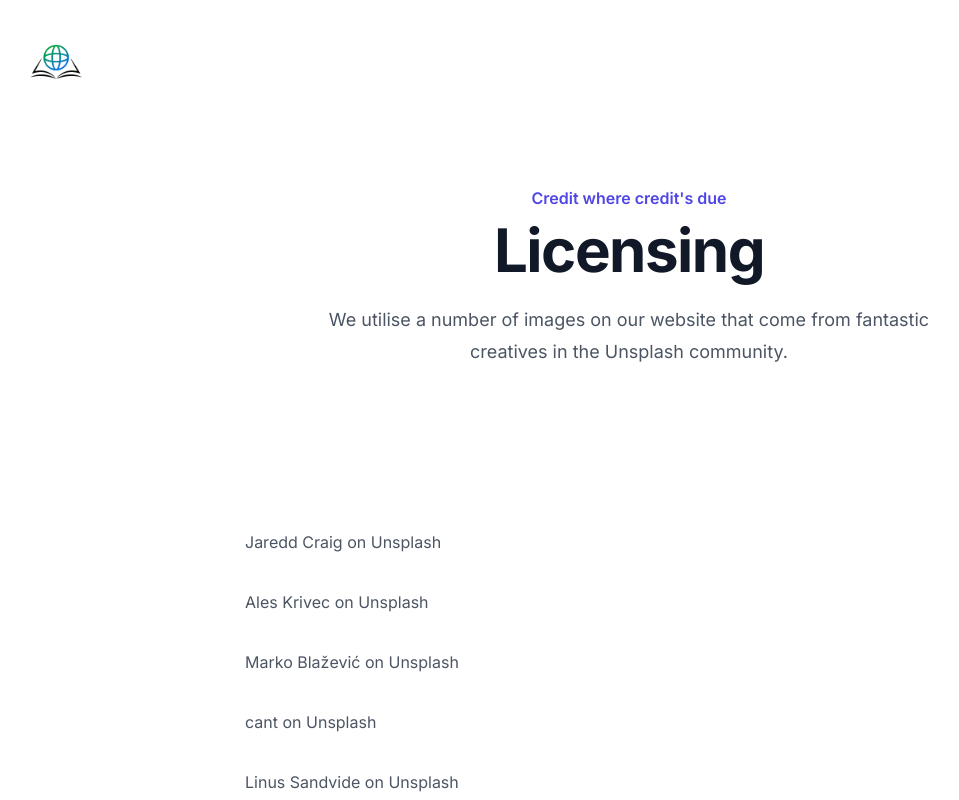
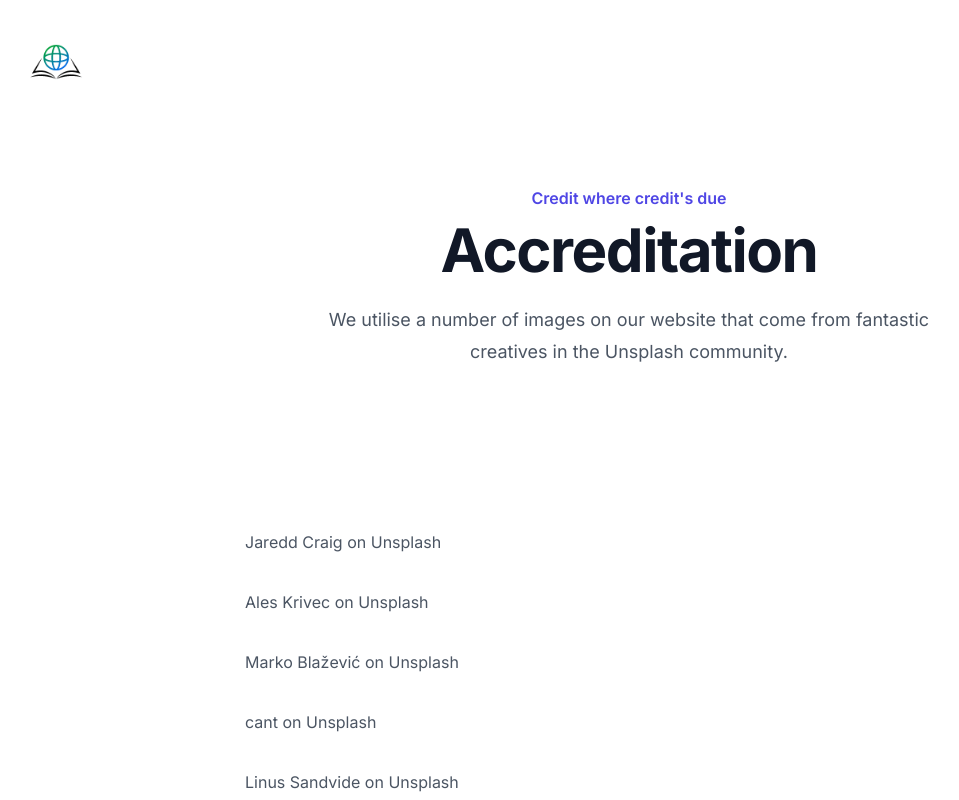
Before and after one commit to BackStoryOrg/website, a Next.js app: page /accreditation in a window 1280 px wide. Shown: the top 800 px of the page, without its empty margins (11-970 px from the left). Built offline with nearby package versions, Linux system fonts and the light colour scheme.

Commit message:
Update Accreditation

```diff
--- a/src/components/accreditation/Accreditation.tsx
+++ b/src/components/accreditation/Accreditation.tsx
@@ -4,7 +4,7 @@ export function AccreditationHeader() {
     <div className="bg-white px-6 py-14 sm:py-16 lg:px-8">
       <div className="mx-auto max-w-2xl text-center">
         <p className="text-base font-semibold leading-7 text-indigo-600">Credit where credit&apos;s due</p>
-        <h2 className="mt-2 text-4xl font-bold tracking-tight text-gray-900 sm:text-6xl">Licensing</h2>
+        <h2 className="mt-2 text-4xl font-bold tracking-tight text-gray-900 sm:text-6xl">Accreditation</h2>
         <p className="mt-6 text-lg leading-8 text-gray-600">
           We utilise a number of images on our website that come from fantastic creatives in the Unsplash community.
         </p>
```
